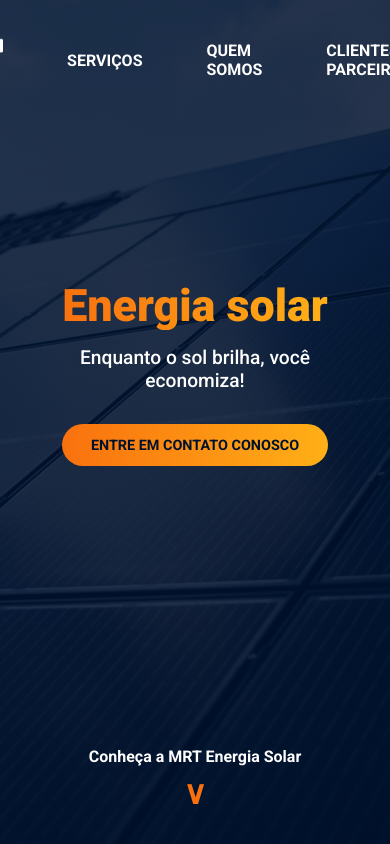
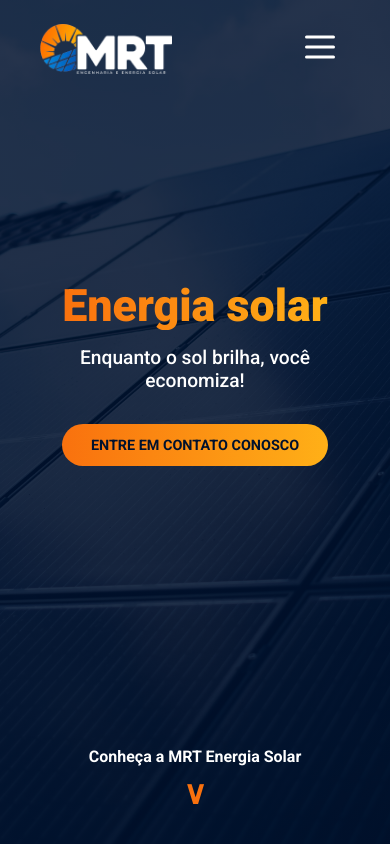
Before and after one commit to rodrigoacs/mrtsolarcongonhas, a Vue app: page / in a window 390 px wide. Shown: the top 844 px of the page. Built offline with nearby package versions, Linux system fonts and the light colour scheme.

Commit message:
feat: ajuste na responsividade e navegação

```diff
--- a/src/components/Header.vue
+++ b/src/components/Header.vue
@@ -2,20 +2,8 @@
   <header
     class="header"
     :class="{ 'header-scrolled': isScrolled }"
-    v-motion
-    :initial="{ opacity: 0, y: 0 }"
-    :visibleOnce="{
-      opacity: 1,
-      y: 0,
-      transition: {
-        duration: 400,
-        ease: 'easeOut',
-      },
-    }"
   >
-    <nav>
-      <ul class="nav-links">
-        <li>
+    <nav class="navbar">
       <a
         href="/"
         @click.prevent="scrollToSection('home')"
@@ -27,7 +15,8 @@
           alt="MRT Energia Solar - Início"
         />
       </a>
-        </li>
+
+      <ul class="nav-links-desktop">
         <li><a
             href="/services"
             @click.prevent="scrollToSection('services')"
@@ -50,8 +39,44 @@
           </a>
         </li>
       </ul>
+
+      <button
+        class="hamburger-button"
+        @click="toggleMobileMenu"
+        :class="{ 'is-active': isMobileMenuOpen }"
+      >
+        <span class="hamburger-box">
+          <span class="hamburger-inner"></span>
+        </span>
+      </button>
     </nav>
   </header>
+
+  <Transition name="mobile-menu-fade">
+    <div
+      v-if="isMobileMenuOpen"
+      class="mobile-menu-overlay"
+    >
+      <ul class="mobile-nav-links">
+        <li><a
+            href="/services"
+            @click.prevent="handleMobileLinkClick('services')"
+          >SERVIÇOS</a></li>
+        <li><a
+            href="/about"
+            @click.prevent="handleMobileLinkClick('about')"
+          >QUEM SOMOS</a></li>
+        <li><a
+            href="/clients"
+            @click.prevent="handleMobileLinkClick('clients')"
+          >CLIENTES | PARCEIROS</a></li>
+        <li><a
+            href="/contact"
+            @click.prevent="handleMobileLinkClick('contact')"
+          >CONTATO</a></li>
+      </ul>
+    </div>
+  </Transition>
 </template>
 
 <script setup>
@@ -61,12 +86,14 @@ const isScrolled = ref(false)
 const handleScroll = () => {
   isScrolled.value = window.scrollY > 10
 }
-onMounted(() => {
-  window.addEventListener('scroll', handleScroll)
-})
-onUnmounted(() => {
-  window.removeEventListener('scroll', handleScroll)
-})
+
+const isMobileMenuOpen = ref(false)
+const toggleMobileMenu = () => {
+  isMobileMenuOpen.value = !isMobileMenuOpen.value
+}
+const closeMobileMenu = () => {
+  isMobileMenuOpen.value = false
+}
 
 const scrollToSection = (sectionId) => {
   const section = document.getElementById(sectionId)
@@ -77,9 +104,76 @@ const scrollToSection = (sectionId) => {
     history.pushState({}, '', path)
   }
 }
+
+const handleMobileLinkClick = (sectionId) => {
+  closeMobileMenu()
+  scrollToSection(sectionId)
+}
+
+onMounted(() => {
+  window.addEventListener('scroll', handleScroll)
+})
+
+onUnmounted(() => {
+  window.removeEventListener('scroll', handleScroll)
+})
 </script>
 
 <style scoped>
+.header {
+  position: fixed;
+  left: 0;
+  top: 0;
+  z-index: 1001;
+  display: flex;
+  justify-content: center;
+  align-items: center;
+  padding: 20px 40px;
+  width: 100%;
+  box-sizing: border-box;
+  background: transparent;
+  backdrop-filter: blur(0px);
+  transition: background-color 0.4s ease, backdrop-filter 0.4s ease;
+}
+
+.header.header-scrolled {
+  background: rgba(0, 17, 46, 0.85);
+  backdrop-filter: blur(5px);
+}
+
+.navbar {
+  width: 100%;
+  max-width: 1200px;
+  display: flex;
+  justify-content: space-between;
+  align-items: center;
+}
+
+.logo {
+  height: 80px;
+  cursor: pointer;
+  vertical-align: middle;
+  transition: height 0.3s ease;
+}
+
+.nav-links-desktop {
+  list-style: none;
+  display: flex;
+  align-items: center;
+  gap: 3rem;
+  margin: 0;
+  padding: 0;
+}
+
+.nav-links-desktop a {
+  color: white;
+  text-decoration: none;
+  font-size: 1rem;
+  font-weight: 700;
+  transition: color 0.3s ease;
+  position: relative;
+}
+
 .btn-contact-link {
   padding-bottom: 0 !important;
 }
@@ -88,61 +182,11 @@ const scrollToSection = (sectionId) => {
   display: none !important;
 }
 
-.header {
-  position: fixed;
-  left: 0;
-  top: 0;
-  z-index: 1000;
-  display: flex;
-  justify-content: center;
-  align-items: center;
-  padding: 20px 40px;
-  width: 100%;
-  box-sizing: border-box;
-  background: transparent;
-  backdrop-filter: blur(0px);
-  transition: background-color .4s ease, backdrop-filter .4s ease
+.nav-links-desktop a:not(.logo-link):not(.btn-contact-link) {
+  padding-bottom: 6px;
 }
 
-.header.header-scrolled {
-  background: rgba(0, 17, 46, .8);
-  backdrop-filter: blur(5px)
-}
-
-.logo-link {
-  display: inline-block;
-  padding-bottom: 0
-}
-
-.logo {
-  height: 80px;
-  cursor: pointer;
-  vertical-align: middle
-}
-
-.nav-links {
-  list-style: none;
-  display: flex;
-  align-items: center;
-  gap: 4rem;
-  margin: 0;
-  padding: 0
-}
-
-.nav-links a {
-  color: #fff;
-  text-decoration: none;
-  font-size: 1rem;
-  font-weight: 700;
-  transition: color .3s ease;
-  position: relative
-}
-
-.nav-links a:not(.logo-link):not(.btn-contact-link) {
-  padding-bottom: 6px
-}
-
-.nav-links a:not(.logo-link):not(.btn-contact-link)::after {
+.nav-links-desktop a:not(.logo-link):not(.btn-contact-link)::after {
   content: '';
   position: absolute;
   width: 0;
@@ -150,15 +194,15 @@ const scrollToSection = (sectionId) => {
   bottom: 0;
   left: 0;
   background-color: var(--dark-orange);
-  transition: width .3s ease
+  transition: width 0.3s ease;
 }
 
-.nav-links a:not(.logo-link):not(.btn-contact-link):hover {
-  color: var(--dark-orange)
+.nav-links-desktop a:not(.logo-link):not(.btn-contact-link):hover {
+  color: var(--dark-orange);
 }
 
-.nav-links a:not(.logo-link):not(.btn-contact-link):hover::after {
-  width: 100%
+.nav-links-desktop a:not(.logo-link):not(.btn-contact-link):hover::after {
+  width: 100%;
 }
 
 .btn-contact {
@@ -169,11 +213,133 @@ const scrollToSection = (sectionId) => {
   border-radius: 25px;
   font-weight: 700;
   cursor: pointer;
-  transition: all .3s ease;
-  font-size: 1rem
+  transition: all 0.3s ease;
+  font-size: 1rem;
 }
 
 .btn-contact:hover {
-  transform: scale(1.05)
+  transform: scale(1.05);
+}
+
+.hamburger-button,
+.mobile-menu-overlay {
+  display: none;
+}
+
+@media (max-width: 992px) {
+  .nav-links-desktop {
+    display: none;
+  }
+
+  .hamburger-button {
+    display: inline-block;
+    cursor: pointer;
+    background-color: transparent;
+    border: none;
+    padding: 15px;
+    z-index: 1002;
+  }
+
+  .hamburger-box {
+    width: 30px;
+    height: 24px;
+    display: inline-block;
+    position: relative;
+  }
+
+  .hamburger-inner,
+  .hamburger-inner::before,
+  .hamburger-inner::after {
+    width: 100%;
+    height: 3px;
+    background-color: #fff;
+    border-radius: 4px;
+    position: absolute;
+    transition: transform 0.25s ease-in-out;
+  }
+
+  .hamburger-inner {
+    display: block;
+    top: 50%;
+    transform: translateY(-50%);
+  }
+
+  .hamburger-inner::before,
+  .hamburger-inner::after {
+    content: "";
+    display: block;
+  }
+
+  .hamburger-inner::before {
+    top: -10px;
+  }
+
+  .hamburger-inner::after {
+    bottom: -10px;
+  }
+
+  .hamburger-button.is-active .hamburger-inner {
+    transform: rotate(45deg);
+  }
+
+  .hamburger-button.is-active .hamburger-inner::before {
+    transform: rotate(90deg) translate(-10px, 0px);
+    opacity: 0;
+  }
+
+  .hamburger-button.is-active .hamburger-inner::after {
+    transform: rotate(-90deg) translate(10px, 0px);
+  }
+
+  .mobile-menu-overlay {
+    position: fixed;
+    top: 0;
+    left: 0;
+    width: 100%;
+    height: 100vh;
+    background-color: rgba(0, 17, 46, 0.98);
+    backdrop-filter: blur(5px);
+    display: flex;
+    justify-content: center;
+    align-items: center;
+    z-index: 1000;
+  }
+
+  .mobile-nav-links {
+    list-style: none;
+    padding: 0;
+    margin: 0;
+    text-align: center;
+  }
+
+  .mobile-nav-links li {
+    margin-bottom: 2.5rem;
+  }
+
+  .mobile-nav-links a {
+    color: white;
+    text-decoration: none;
+    font-size: 1.5rem;
+    font-weight: 700;
+    transition: color 0.3s ease;
+  }
+
+  .mobile-nav-links a:hover {
+    color: var(--dark-orange);
+  }
+
+  .mobile-menu-fade-enter-active,
+  .mobile-menu-fade-leave-active {
+    transition: opacity 0.3s ease;
+  }
+
+  .mobile-menu-fade-enter-from,
+  .mobile-menu-fade-leave-to {
+    opacity: 0;
+  }
+
+  .logo {
+    height: 50px;
+  }
 }
 </style>
```
Lines whose indentation alone changed are shown as unchanged.
